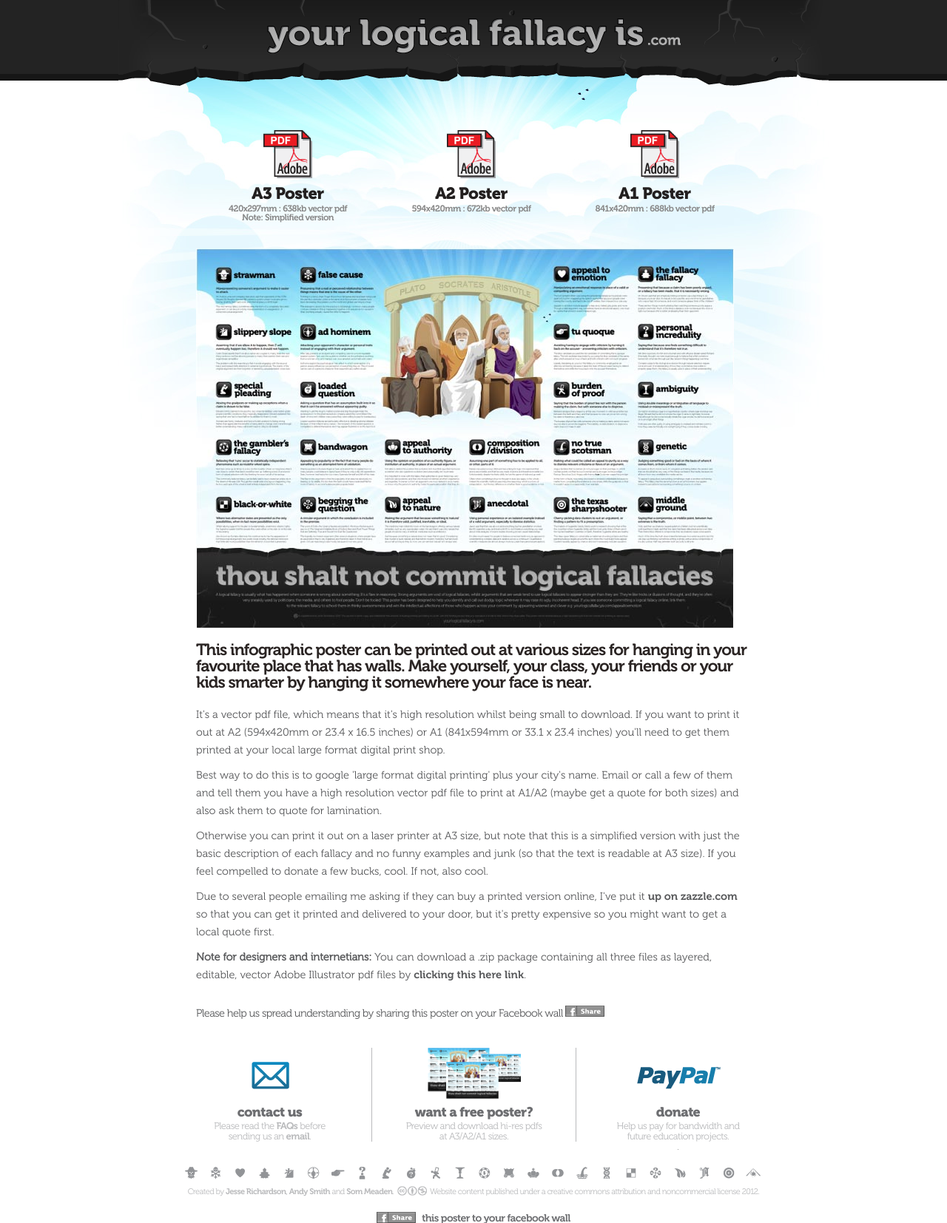
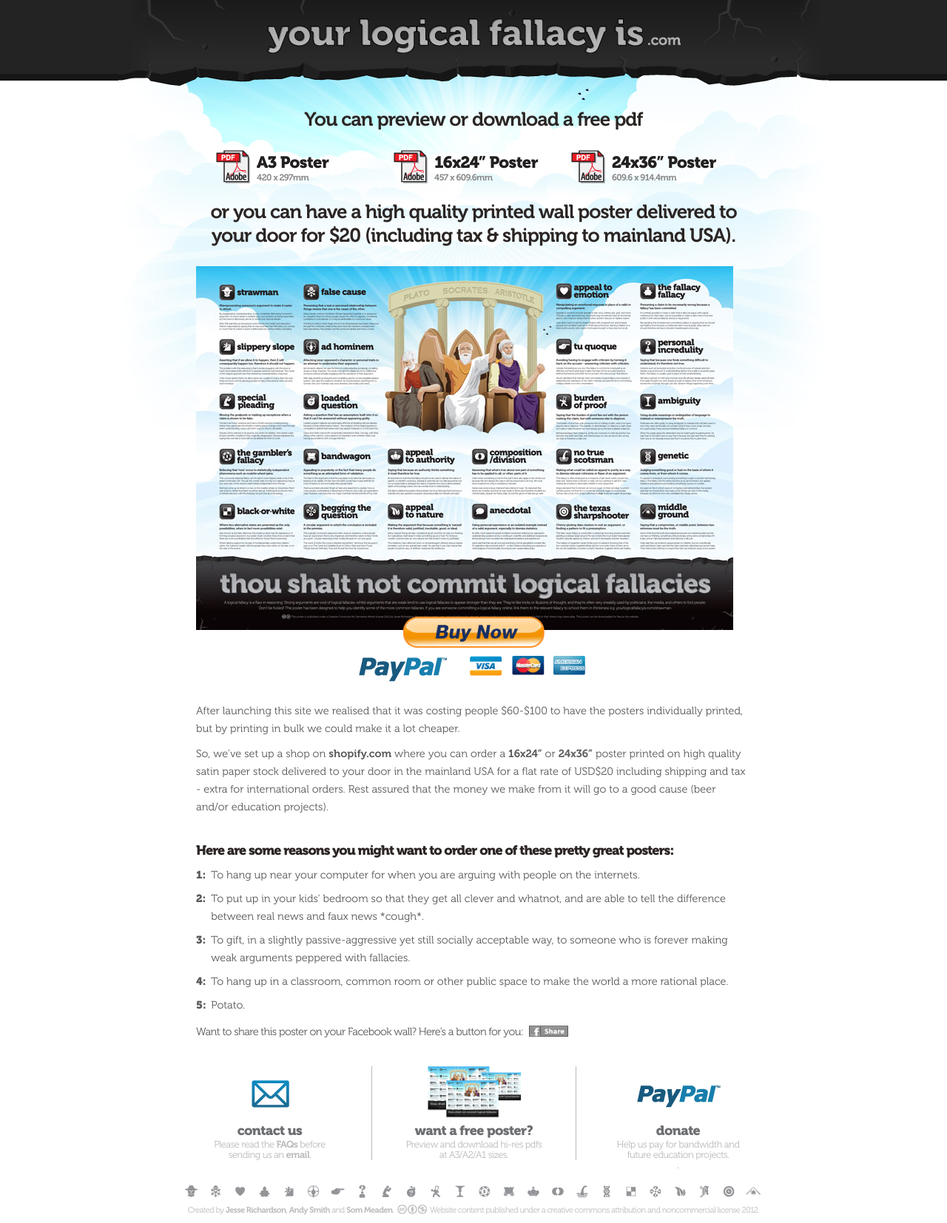
Before and after one commit to EspadaV8/yourlogicalfallacyis, a PHP site: page /poster in a window 1280 px wide. Shown: the top 1654 px of the page at 74% size. Run offline with PHP 8.4, Linux system fonts and the light colour scheme; data that the repository does not hold is empty; some libraries are stand-ins or nearby versions.

Commit message:
Updated poster page

```diff
--- a/css/style.css
+++ b/css/style.css
@@ -341,7 +341,7 @@ h2{
 	padding: 5px 0;
 }
 
-h3{
+h3, h4{
 	font-family: 'M700', Georgia, "Times New Roman", Times, serif;
 	font-size: 17px;
 	color: #2B2524;
@@ -743,46 +743,135 @@ footer section span{
 }
 
 .poster #content-inner{
-	padding-top: 60px;
+	padding-top: 30px;
 	text-align: left;
 }
 
 .poster #content-inner .pdfs{
-	height: 160px;
+	//height: 160px;
 }
 
 .poster #content-inner .pdfs li{
-	text-align: center;
 	font-family: 'M700', Georgia, "Times New Roman", Times, serif;
+	background: url('../assets/pdf.png') no-repeat 0 0;
 	float: left;
 	color: #888;
 	font-size: 12px;
-	margin: 0 34px;
+	margin: 0 8px 0 27px;
+  padding: 6px 0 25px 55px;;
 }
 
 .poster #content-inner .pdfs a{
-	background: url('../assets/pdf.png') no-repeat center top;
-	width: 180px;
-	padding: 75px 0 3px;
+	width: 150px;
 	color: #221f1f;
 	font-family: 'M900', Georgia, "Times New Roman", Times, serif;
 	font-size: 22px;
 	display: block;
+	padding-bottom: 3px;
 }
 
 .poster #content-inner figure{
-	padding: 0 0 15px;
+	padding: 0;
 	margin: 0;
 }
 
+.poster #content-inner .buy-now{
+	display: block;
+	width: 192px;
+	height: 42px;
+	margin: 0 auto;
+	position: relative;
+	background: url('../assets/buy.png') no-repeat 0 -90px;
+	top: -21px;
+}
+
+.poster #content-inner figure a:hover .buy-now{
+	background-position: 0 -132px;
+}
+
+.poster #content-inner .buy-accepted{
+	display: block;
+	width: 311px;
+	height: 42px;
+	margin: 0 auto;
+	position: relative;
+	background: url('../assets/buy.png') no-repeat 0 -175px;
+	top: -15px;
+}
+
 .poster #content-inner h3{
+	clear: both;
 	width: 100%;
-	font-size: 22px;
+	font-size: 26px;
+	line-height: 32px;
+	text-align: center;
+	padding-bottom: 25px;
+}
+
+.poster #content-inner h4 {
+  font-family: 'M900';
+  font-size: 18px;
+  width: 100%;
+  margin: 25px 0 5px;
+}
+
+.poster #content-inner ol{
+	counter-reset:li;
+}
+
+.poster #content-inner ol > li{
+	position:relative;
+  margin-left: 1.4em;
+  padding: 4px 0;
+  list-style: none;
+}
+
+.poster #content-inner ol > li:before {
+  content: counter(li)":";
+  counter-increment: li;
+  -moz-box-sizing: border-box;
+  -webkit-box-sizing: border-box;
+  box-sizing: border-box;
+  position: absolute;
+  font-family: "M900";
+  font-weight: bold;
+  left: -1.4em;
 }
 
 .poster #content-inner article{
-	padding: 20px 0;
+	padding: 10px 0;
 	width: 100%;
+}
+
+.poster #content-inner a.share{
+	left: 4px;
+  position: relative;
+  top: 2px;
+}
+
+.poster #preview{
+	position: absolute;
+  z-index: 1;
+  display: none;
+  padding: 10px 10px 6px;
+  background: #DDD;
+  border: 1px solid #C3C3C3;
+  width: 100%;
+  height: auto;
+}
+
+.poster #preview.sml, .poster #preview.lrg{
+	position: absolute;
+	display: block;
+}
+
+.poster #preview img{
+    border: 1px solid #FFF;
+    cursor: none;
+}
+
+.poster #preview.sml .lrg, .poster #preview.lrg .sml{
+	display: none;
 }
 
 @media (max-device-width: 480px){
--- a/index.php
+++ b/index.php
@@ -1,6 +1,7 @@
 <?php
 	//$base_uri = "http://" . $_SERVER['HTTP_HOST'] . '/yourlogicalfallacyis.com/';
 	$base_uri = "http://" . $_SERVER['HTTP_HOST'];
+	$i_f = '';
 	//$base_uri = "http://" . $_SERVER['HTTP_HOST'];
 
 	if(!isset($_GET['page'])){
--- /dev/null
+++ b/js/poster.js
@@ -0,0 +1,29 @@
+/**
+	IMAGE PREVIEW
+**/
+$(function(){
+	var preview = {};
+	$('.poster #content-inner a.preview').on('mouseover', function(e){
+		preview.bounds = $(this).offset();
+		preview.bounds.right = preview.bounds.left + $(this).width();
+		preview.bounds.bottom = preview.bounds.top + $(this).height();
+		preview.firstOver = true;
+		move($('.poster #preview').attr('class', $(this).data('type')), e);
+	}).on('click', function(){
+		return false;
+	});
+	$('.poster #preview').on('mousemove', function(e){
+		move($(this), e);
+	});
+
+	function move(p, e){
+		preview.offset = $('#content-inner').offset();
+		preview.over = e.pageX >= preview.bounds.left && e.pageX <= preview.bounds.right && e.pageY >= preview.bounds.top && e.pageY <= preview.bounds.bottom;
+		if(preview.over || preview.firstOver){
+			preview.firstOver = false;
+			p.css({left: e.pageX - preview.offset.left - p.width()/2, top: e.pageY - preview.offset.top - p.height()/2})
+		}else{
+			p.attr('class', '');
+		}
+	}
+});
--- a/pages/header.php
+++ b/pages/header.php
@@ -16,19 +16,21 @@
 <meta property="og:image" content="<?php echo $base_uri . '/assets/share/icon-' . ($page=='fallacy' ? $type : 'share'); ?>.jpg"/>
 <!--base href="<?php echo $base_uri; ?>"-->
 <link href="https://s3.amazonaws.com/yourlogicalfallacyis/css/html5.css" rel="stylesheet" type="text/css"/>
-<link href="https://s3.amazonaws.com/yourlogicalfallacyis/css/style.css" rel="stylesheet" type="text/css"/>
+<!--link href="https://s3.amazonaws.com/yourlogicalfallacyis/css/style.css" rel="stylesheet" type="text/css"/-->
+<link href="css/style.css" rel="stylesheet" type="text/css"/>
 <link href="fonts/style.css" rel="stylesheet" type="text/css"/>
 <link rel="image_src" type="image/jpeg" href="<?php echo $base_uri . '/assets/share/icon-' . ($page=='fallacy' ? $type : 'share'); ?>.jpg" />
 <link rel="icon" type="image/png" href="<?php echo $base_uri . '/assets/favicon.png'; ?>" />
+<script src="http://ajax.googleapis.com/ajax/libs/jquery/1.8.2/jquery.min.js"></script>
 <?php if($page=='store'): ?>
 <link href="css/store.css" rel="stylesheet" type="text/css"/>
 <link href="css/select2/select2.css" rel="stylesheet" type="text/css"/>
-<script src="http://ajax.googleapis.com/ajax/libs/jquery/1.8.2/jquery.min.js"></script>
 <script src="http://code.jquery.com/ui/1.9.0/jquery-ui.min.js"></script>
 <script src="js/store.js"></script>
 <script src="js/select2.min.js"></script>
 <?php else: ?>
 <script src="js/combined.js"></script>
+<script src="js/poster.js"></script>
 <?php endif; ?>
 <!--[if lt IE 9]>
 <script src="//html5shiv.googlecode.com/svn/trunk/html5.js"></script>
--- a/pages/poster.php
+++ b/pages/poster.php
@@ -1,11 +1,34 @@
+<h3><?php echo $json['poster']['head']; ?></h3>
 <nav class="pdfs">
 	<ul>
-		<li><a href="https://s3.amazonaws.com/yourlogicalfallacyis/pdf/LogicalFallaciesInfographic_A3.pdf" title="Logical Fallacies Infographic (A3)" target="_blank">A3 Poster</a>420x297mm : 638kb vector pdf<br/>Note: Simplified version</li>
-		<li><a href="https://s3.amazonaws.com/yourlogicalfallacyis/pdf/LogicalFallaciesInfographic_A2.pdf" title="Logical Fallacies Infographic (A2)" target="_blank">A2 Poster</a>594x420mm : 672kb vector pdf</li>
-		<li><a href="https://s3.amazonaws.com/yourlogicalfallacyis/pdf/LogicalFallaciesInfographic_A1.pdf" title="Logical Fallacies Infographic (A1)" target="_blank">A1 Poster</a>841x420mm : 688kb vector pdf</li>
+		<li><a href="https://s3.amazonaws.com/yourlogicalfallacyis/pdf/LogicalFallaciesInfographic_A3.pdf" title="Logical Fallacies Infographic (A3)" target="_blank">A3 Poster</a>420 x 297mm</li>
+		<li><a href="https://s3.amazonaws.com/yourlogicalfallacyis/pdf/LogicalFallaciesInfographic_A2.pdf" title="Logical Fallacies 16x24” Poster" target="_blank">16x24” Poster</a>457 x 609.6mm</li>
+		<li><a href="https://s3.amazonaws.com/yourlogicalfallacyis/pdf/LogicalFallaciesInfographic_A1.pdf" title="Logical Fallacies 24x36” Poster" target="_blank">24x36” Poster</a>609.6 x 914.4mm</li>
 	</ul>
 </nav>
-<figure title="Infographic poster example"><a href="https://s3.amazonaws.com/yourlogicalfallacyis/pdf/LogicalFallaciesInfographic_A1.pdf" title="Logical Fallacies Infographic (A1)" target="_blank"><img src="https://s3.amazonaws.com/yourlogicalfallacyis/assets/poster.jpg" width="727" height="514" title="Logical Fallacies Infographic (A1)" alt="Infographic poster example" /></a></figure>
-<h3><?php echo $json['poster']['head']; ?></h3>
-<article><?php echo $json['poster']['description']; ?></article>
-<p class="share-note">Please help us spread understanding by sharing this poster on your Facebook wall <a href="#share" class="share" title="share on Facebook"></a></p>
+<h3><?php echo $json['poster']['head-sub']; ?></h3>
+<figure title="Infographic poster example">
+	<a href="http://yourlogicalfallacy.myshopify.com" title="Buy your high quality printed wall poster" target="_blank">
+		<img src="assets/poster-new.jpg" width="726" height="492" alt="Logical Fallacies Poster" />
+		<span class="buy-now"></span>
+	</a>
+	<span class="buy-accepted"></span>
+</figure>
+<!--article><?php //echo $json['poster']['description']; ?></article-->
+<article>
+<p>After launching this site we realised that it was costing people $60-$100 to have the posters individually printed, but by printing in bulk we could make it a lot cheaper.</p>
+<p>So, we’ve set up a shop on <a href="http://yourlogicalfallacy.myshopify.com" target="_blank" title="Buy via Shopify.com">shopify.com</a> where you can order a <a class="preview" href="#" data-type="sml">16x24”</a> or <a class="preview" href="#"  data-type="lrg">24x36”</a> poster printed on high quality satin paper stock delivered to your door in the mainland USA for a flat rate of USD$20 including shipping and tax - extra for international orders. Rest assured that the money we make from it will go to a good cause (beer and/or education projects).</p>
+<h4>Here are some reasons you might want to order one of these pretty great posters:</h4>
+<ol>
+	<li>To hang up near your computer for when you are arguing with people on the internets.</li>
+	<li>To put up in your kids' bedroom so that they get all clever and whatnot, and are able to tell the difference between real news and faux news *cough*.</li>
+	<li>To gift, in a slightly passive-aggressive yet still socially acceptable way, to someone who is forever making weak arguments peppered with fallacies.</li>
+	<li>To hang up in a classroom, common room or other public space to make the world a more rational place.</li>
+	<li>Potato.</li>
+</ol>
+</article>
+<p class="share-note">Want to share this poster on your Facebook wall? Here’s a button for you: <a href="#share" class="share" title="share on Facebook"></a></p>
+<aside id="preview">
+	<img class="sml" src="assets/ScalePreview16x24.png" alt="16” x 24” Poster" />
+	<img class="lrg" src="assets/ScalePreview24x36.png" alt="24” x 36” Poster" />
+</aside>
```
Also changed, not shown: data.json (+2 -1 lines), assets/buy.png (added), assets/pdf.png, 2 other files.
